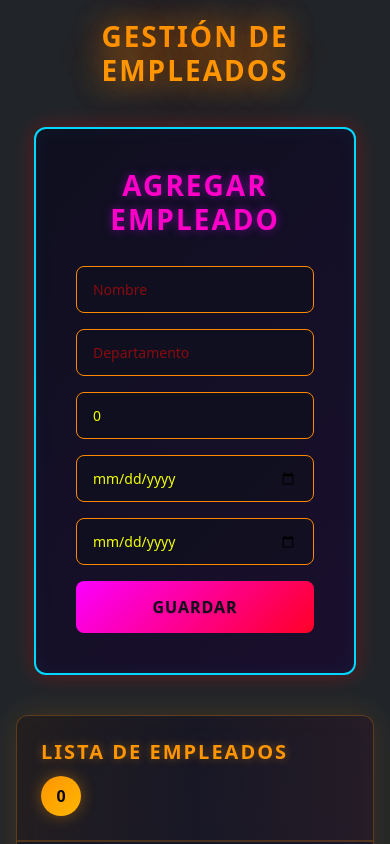
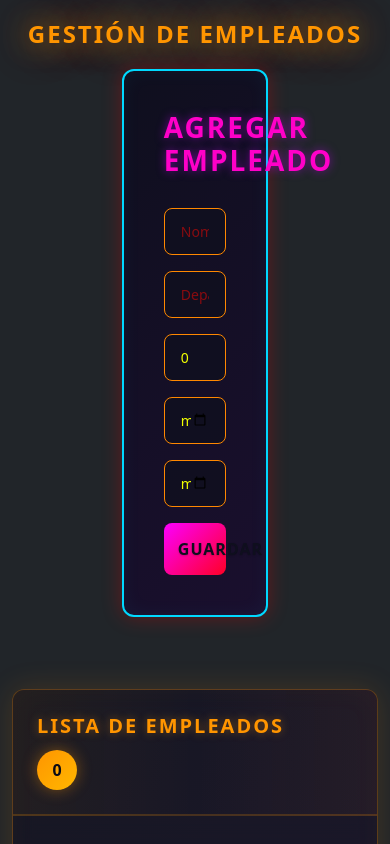
Before and after one commit to espinosaelena1644/empresa-tecnologia, a React (Vite) app: page / in a window 390 px wide. Built offline with nearby package versions, Linux system fonts and the light colour scheme.

Commit message:
feat: refactor layout and styles for employee management components

```diff
--- a/index.html
+++ b/index.html
@@ -7,7 +7,7 @@
     <title>empresa-tecnologia</title>
   </head>
   <body>
-    <div id="root" class="bg-dark"></div>
+    <div id="root" class="bg-dark" ></div>
     <script type="module" src="/src/main.tsx"></script>
   </body>
 </html>
--- a/src/App.css
+++ b/src/App.css
@@ -58,20 +58,12 @@
   }
 }
 
-.app-content {
-  position: relative;
-  z-index: 1;
-  max-width: 800px;
-  margin: 0 auto;
-  padding: 40px 20px;
-}
-
 .app-title {
   font-size: 36px;
   font-weight: 800;
   text-align: center;
   color: #ff9500;
-  margin-bottom: 40px;
+  margin: 40px 0 40px 0;
   text-transform: uppercase;
   letter-spacing: 3px;
   text-shadow:
@@ -94,9 +86,41 @@
   }
 }
 
-@media (max-width: 768px) {
-  .app-content {
-    padding: 20px 16px;
+.app-layout {
+  display: flex;
+  gap: 1rem;
+  padding: 0 15px 20px 15px;
+  max-width: 100%;
+  margin: 0 auto;
+}
+
+.form-section {
+  flex: 0 0 50%;
+  margin-left: 0.2rem;
+}
+
+.list-section {
+  flex: 1;
+  min-width: 45%;
+  margin-right: 5rem;
+}
+
+/* Responsive: Stacked layout en pantallas pequeñas */
+@media (max-width: 1024px) {
+  .app-layout {
+    flex-direction: column;
+    gap: 32px;
+    padding: 0 16px 40px 16px;
+  }
+
+  .form-section {
+    flex: 1;
+    width: 100%;
+    margin-left: 0;
+  }
+
+  .list-section {
+    width: 100%;
   }
 
   .app-title {
@@ -104,3 +128,14 @@
     letter-spacing: 2px;
   }
 }
+
+@media (max-width: 768px) {
+  .app-layout {
+    padding: 0 12px 30px 12px;
+  }
+
+  .app-title {
+    font-size: 24px;
+    margin: 20px 0;
+  }
+}
--- a/src/App.tsx
+++ b/src/App.tsx
@@ -9,12 +9,16 @@ const App: React.FC = () => {
   return (
     <EmployeeProvider>
       <div className="app-container">
-        <div className="app-background"></div>
+        <h1 className="app-title">Gestión de Empleados</h1>
 
-        <div className="app-content">
-          <h1 className="app-title">Gestión de Empleados</h1>
-          <EmployeeForm />
-          <EmployeeList />
+        <div className="app-layout">
+          <div className="form-section">
+            <EmployeeForm />
+          </div>
+
+          <div className="list-section">
+            <EmployeeList />
+          </div>
         </div>
       </div>
     </EmployeeProvider>
--- a/src/components/employee_form/EmployeeForm.css
+++ b/src/components/employee_form/EmployeeForm.css
@@ -9,7 +9,7 @@
     0 0 20px rgba(255, 0, 0, 0.3),
     inset 0 0 20px rgba(0, 217, 255, 0.05);
   max-width: 90%;
-  width: 800%;
+  width: 40%;
   margin: 0 auto;
 }
 
```
